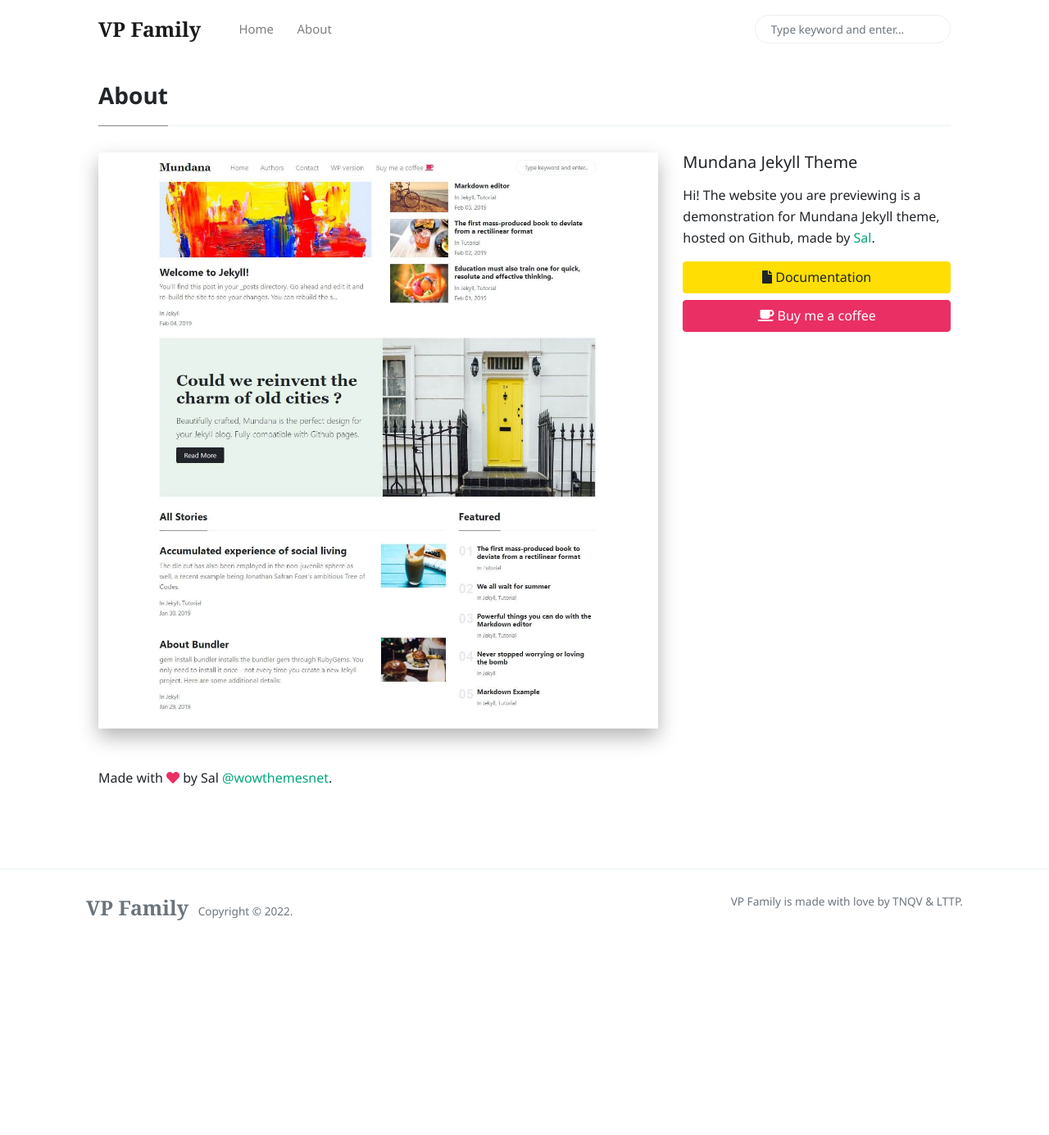
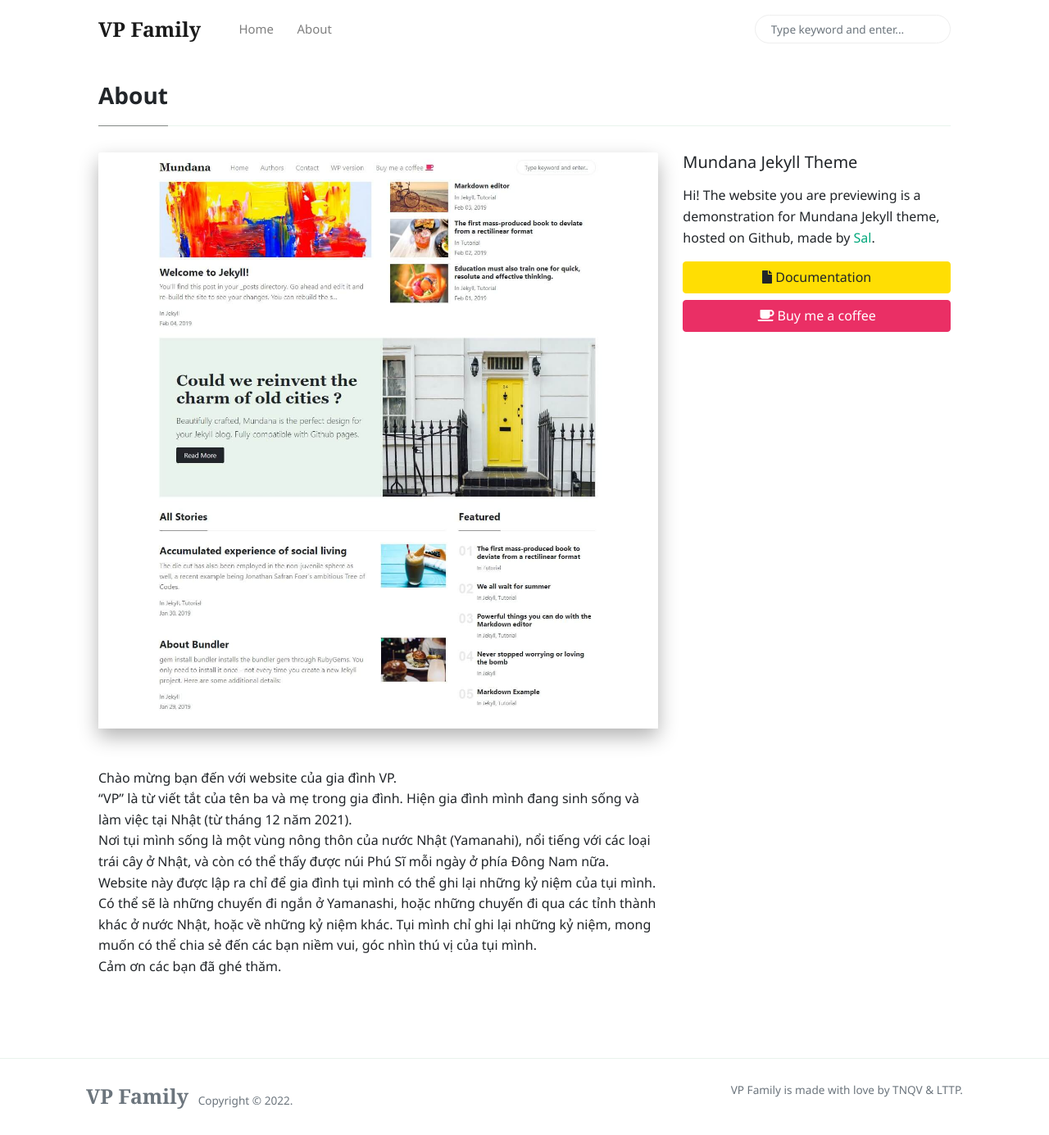
Before and after one commit to vpfamily/vpfamily.github.io, a Jekyll site: the page built from _pages/about.md, in a window 1280 px wide and 1385 px high. Shown: the whole window at 82% size. Built offline with Jekyll 4.4.1, drawn with Linux system fonts in a browser that asks for light colours; nearby versions of some CDN libraries; comment, search, counter and statistics services are not loaded.

Commit message:
Update about.md

```diff
--- a/_pages/about.md
+++ b/_pages/about.md
@@ -5,4 +5,9 @@ permalink: "/about.html"
 image: "/assets/images/screenshot.jpg"
 comments: true
 ---
-Made with <i class="fa fa-heart text-danger"></i> by Sal [@wowthemesnet](https://www.wowthemes.net/category/free-themes-templates/).
+Chào mừng bạn đến với website của gia đình VP.
+"VP" là từ viết tắt của tên ba và mẹ trong gia đình. Hiện gia đình mình đang sinh sống và làm việc tại Nhật (từ tháng 12 năm 2021).
+Nơi tụi mình sống là một vùng nông thôn của nước Nhật (Yamanahi), nổi tiếng với các loại trái cây ở Nhật, và còn có thể thấy được núi Phú Sĩ mỗi ngày ở phía Đông Nam nữa.
+Website này được lập ra chỉ để gia đình tụi mình có thể ghi lại những kỷ niệm của tụi mình. Có thể sẽ là những chuyến đi ngắn ở Yamanashi, hoặc những chuyến đi qua các tỉnh thành khác ở nước Nhật, hoặc về những kỷ niệm khác.
+Tụi mình chỉ ghi lại những kỷ niệm, mong muốn có thể chia sẻ đến các bạn niềm vui, góc nhìn thú vị của tụi mình.
+Cảm ơn các bạn đã ghé thăm.
```
